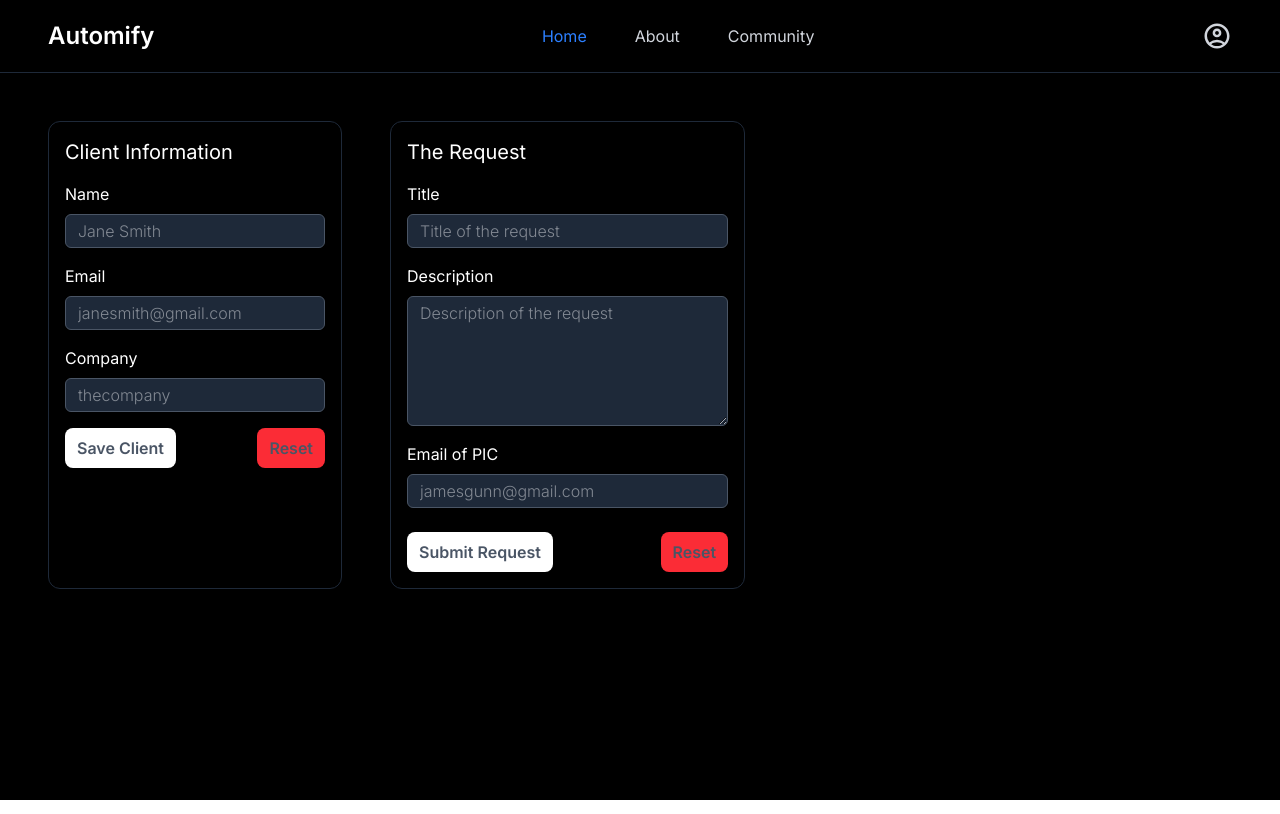
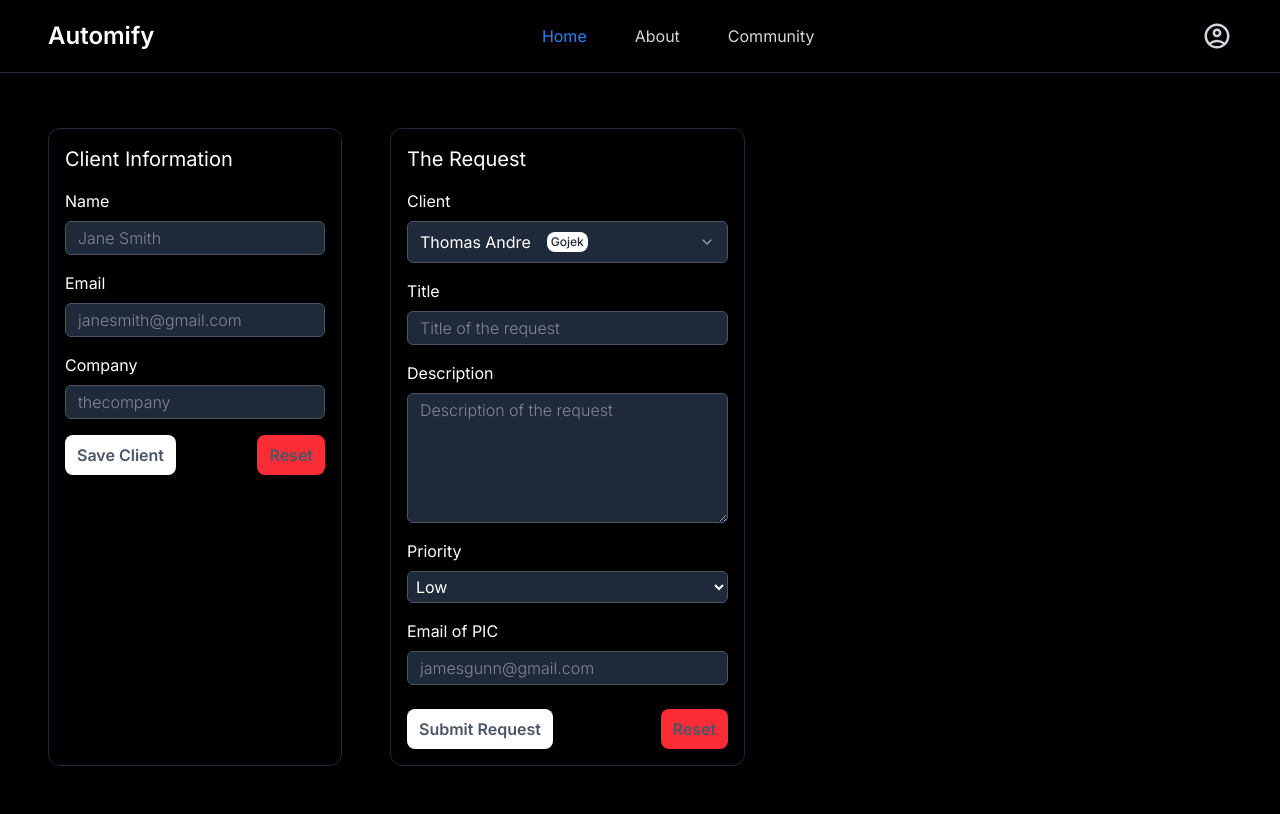
Before and after one commit to ivanosky144/automify, a Next.js app in the folder web/: page /ticket in a window 1280 px wide. Built offline with nearby package versions, Linux system fonts and the light colour scheme.

Commit message:
feat: add custom dropdown

```diff
--- /dev/null
+++ b/web/src/components/CustomDropdown.tsx
@@ -0,0 +1,46 @@
+import { useState } from "react";
+import { ChevronDown } from "lucide-react";
+
+const clients = [
+    { name: "Thomas Andre", company: "Gojek" },
+    { name: "Sung Jin Woo", company: "Solo Leveling" },
+    { name: "Liu Zhigang", company: "Tencent" },
+];
+
+export default function CustomDropdown() {
+    const [selectedClient, setSelectedClient] = useState(clients[0]);
+    const [open, setOpen] = useState(false);
+
+    return (
+        <div className="relative w-full">
+            <button
+                className="bg-gray-800 text-white w-full py-2 px-3 rounded-md border border-gray-600 flex justify-between items-center"
+                onClick={() => setOpen(!open)}
+            >
+                <div className="flex justify-between items-center gap-4">
+                    <span>{selectedClient.name}</span>
+                    <span className="text-xs text-gray-800 bg-white py-0.5 px-1 rounded-lg font-medium">{selectedClient.company}</span>
+                </div>
+                <ChevronDown className="w-4 h-4 text-gray-400" />
+            </button>
+
+            {open && (
+                <div className="absolute w-full mt-1 bg-gray-800 rounded-md border border-gray-600 shadow-lg">
+                    {clients.map((client, index) => (
+                        <div
+                            key={index}
+                            className="p-2 cursor-pointer hover:bg-gray-700 flex justify-between items-center"
+                            onClick={() => {
+                                setSelectedClient(client);
+                                setOpen(false);
+                            }}
+                        >
+                            <span className="text-white">{client.name}</span>
+                            <span className="text-gray-300 text-xs">{client.company}</span>
+                        </div>
+                    ))}
+                </div>
+            )}
+        </div>
+    );
+}
--- a/web/src/components/Navbar.tsx
+++ b/web/src/components/Navbar.tsx
@@ -12,7 +12,7 @@ export default function Navbar() {
       : "text-gray-300 hover:text-white cursor-pointer";
 
   return (
-    <div className="py-5 px-12 flex items-center justify-between bg-black border-b border-gray-800 relative z-40">
+    <div className="fixed top-0 left-0 w-full py-5 px-12 flex items-center justify-between bg-black border-b border-gray-800 z-50">
       <h2 className="text-white font-semibold text-2xl">Automify</h2>
       <div className="flex gap-12">
         <p className={getLinkClass("/ticket")} onClick={() => router.push("/ticket")}>
@@ -38,8 +38,8 @@ export default function Navbar() {
               <p className="text-gray-400 text-sm">username@gmail.com</p>
             </div>
             <div className="px-2 mt-2 flex flex-col gap-1">
-              <div className="px-1 py-1 text-white hover:bg-gray-800 text-sm cursor-pointer cursor-pointer rounded-md">Dashboard</div>
-              <div className="px-1 py-1 text-white hover:bg-gray-800 text-sm cursor-pointer cursor-pointer rounded-md">Account Setting</div>
+              <div className="px-1 py-1 text-white hover:bg-gray-800 text-sm cursor-pointer rounded-md">Dashboard</div>
+              <div className="px-1 py-1 text-white hover:bg-gray-800 text-sm cursor-pointer rounded-md">Account Setting</div>
               <button className="px-1 py-1 text-center text-black bg-white rounded-md cursor-pointer hover:bg-gray-100 mt-2 text-sm font-medium">Log Out</button>
             </div>
           </div>
@@ -47,4 +47,4 @@ export default function Navbar() {
       </div>
     </div>
   );
-};
+}
--- a/web/src/pages/ticket/index.tsx
+++ b/web/src/pages/ticket/index.tsx
@@ -1,8 +1,9 @@
+import CustomDropdown from "@/components/CustomDropdown";
 import Navbar from "@/components/Navbar";
 
 export default function index() {
     return (
-        <div className="bg-black h-screen relative">
+        <div className="bg-black min-h-screen relative pt-20">
             <Navbar />
             <div className="flex gap-12 p-12">
                 <div className="rounded-xl border-1 border-gray-800 p-4 flex flex-col gap-4">
@@ -30,12 +31,24 @@ export default function index() {
                     <h2 className="text-white text-xl">The Request</h2>
                     <div className="flex flex-col gap-4">
                         <div className="flex flex-col gap-2">
+                            <p className="text-white rounded-md">Client</p>
+                            <CustomDropdown />
+                        </div>
+                        <div className="flex flex-col gap-2">
                             <p className="text-white">Title</p>
                             <input placeholder="Title of the request" className=" font-light text-gray-200 bg-gray-800 py-1 px-3 rounded-md border-1 border-gray-600 outline-none"/>
                         </div>
                         <div className="flex flex-col gap-2">
                             <p className="text-white">Description</p>
                             <textarea rows={5} placeholder="Description of the request" className=" font-light text-gray-200 bg-gray-800 py-1 px-3 rounded-md border-1 border-gray-600 outline-none"/>
+                        </div>
+                        <div className="flex flex-col gap-2">
+                            <p className="text-white rounded-md">Priority</p>
+                            <select className="bg-gray-800 text-white rounded-md border-1 border-gray-600 p-1 outline-none">
+                                <option>Low</option>
+                                <option>Medium</option>
+                                <option>High</option>
+                            </select>
                         </div>
                         <div className="flex flex-col gap-2">
                             <p className="text-white">Email of PIC</p>
```
